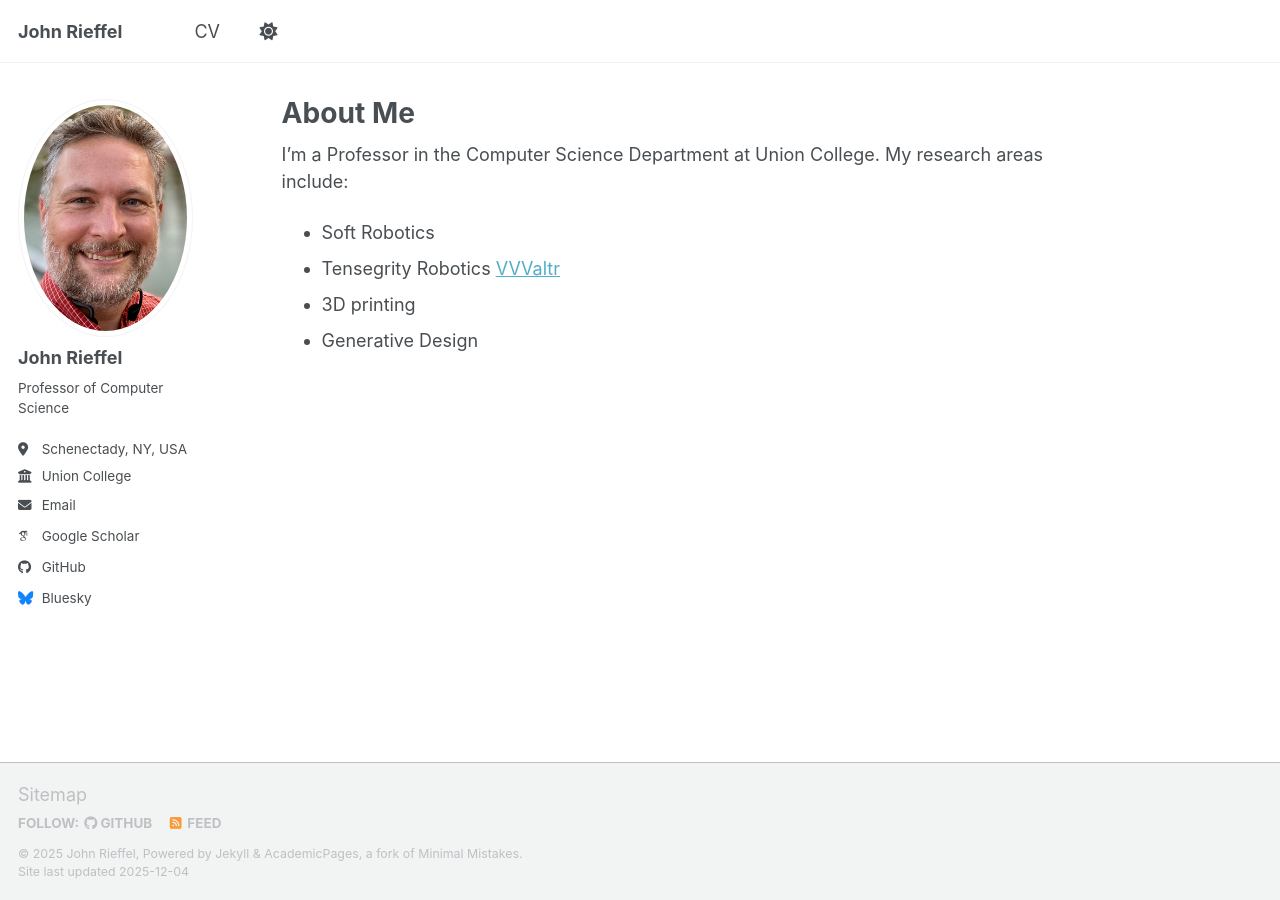
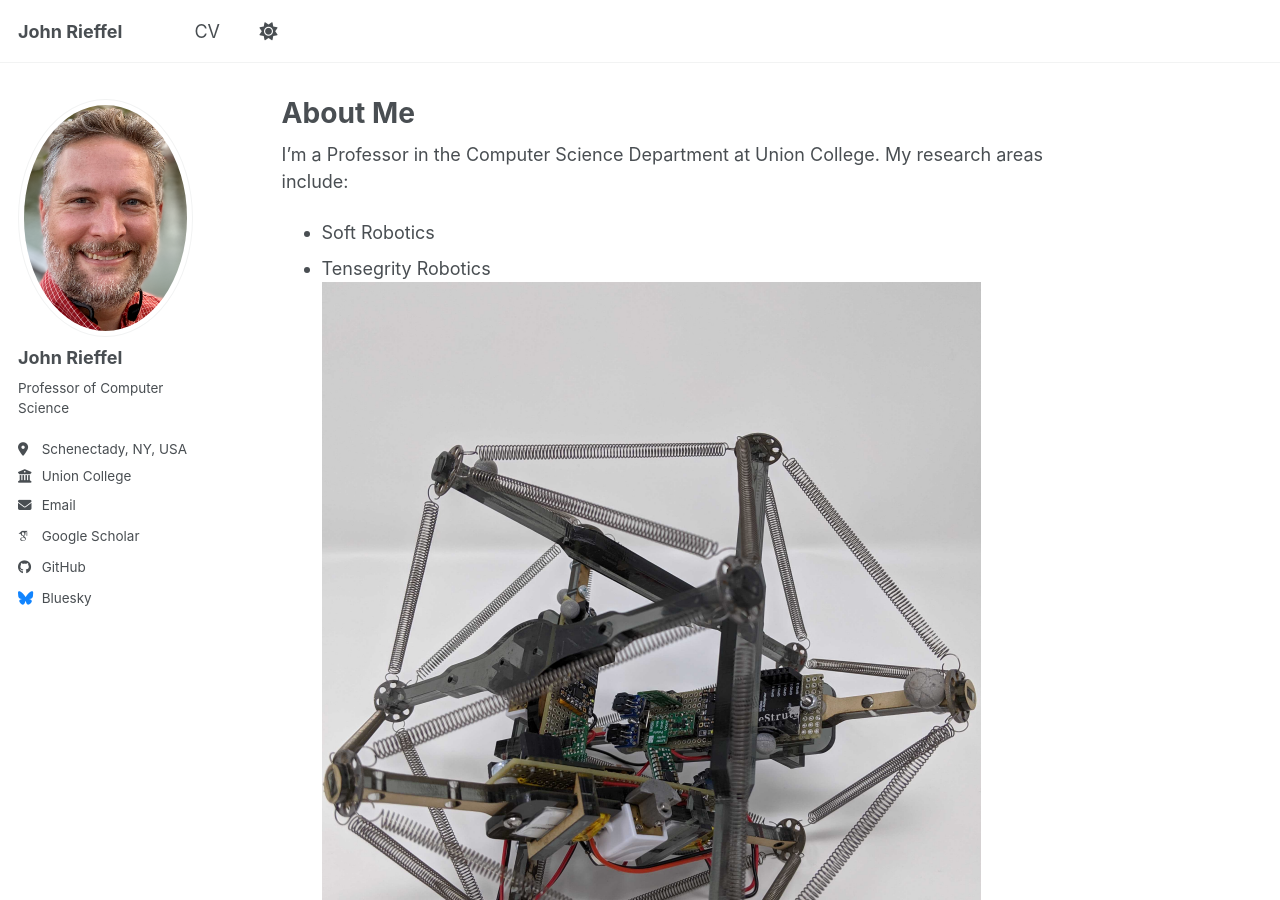
Before and after one commit to jrieffel/jrieffel.github.io, a Jekyll site: the page built from _pages/about.md, in a window 1280 px wide and 900 px high. Built offline with Jekyll 4.4.1, drawn with Linux system fonts in a browser that asks for light colours; some web fonts are replaced; a script bundle is joined from its source files by our own code; library files that are not in the unit come from our copies.

Commit message:
adding figure

```diff
--- a/_pages/about.md
+++ b/_pages/about.md
@@ -10,7 +10,7 @@ redirect_from:
 I'm a Professor in the Computer Science Department at Union College.  My research areas include:
 
 * Soft Robotics
-* Tensegrity Robotics
-[VVValtr](images/vvvaltr.png)
+* Tensegrity Robotics ![VVValtr](images/vvvaltr.png)
+
 * 3D printing
 * Generative Design
```
